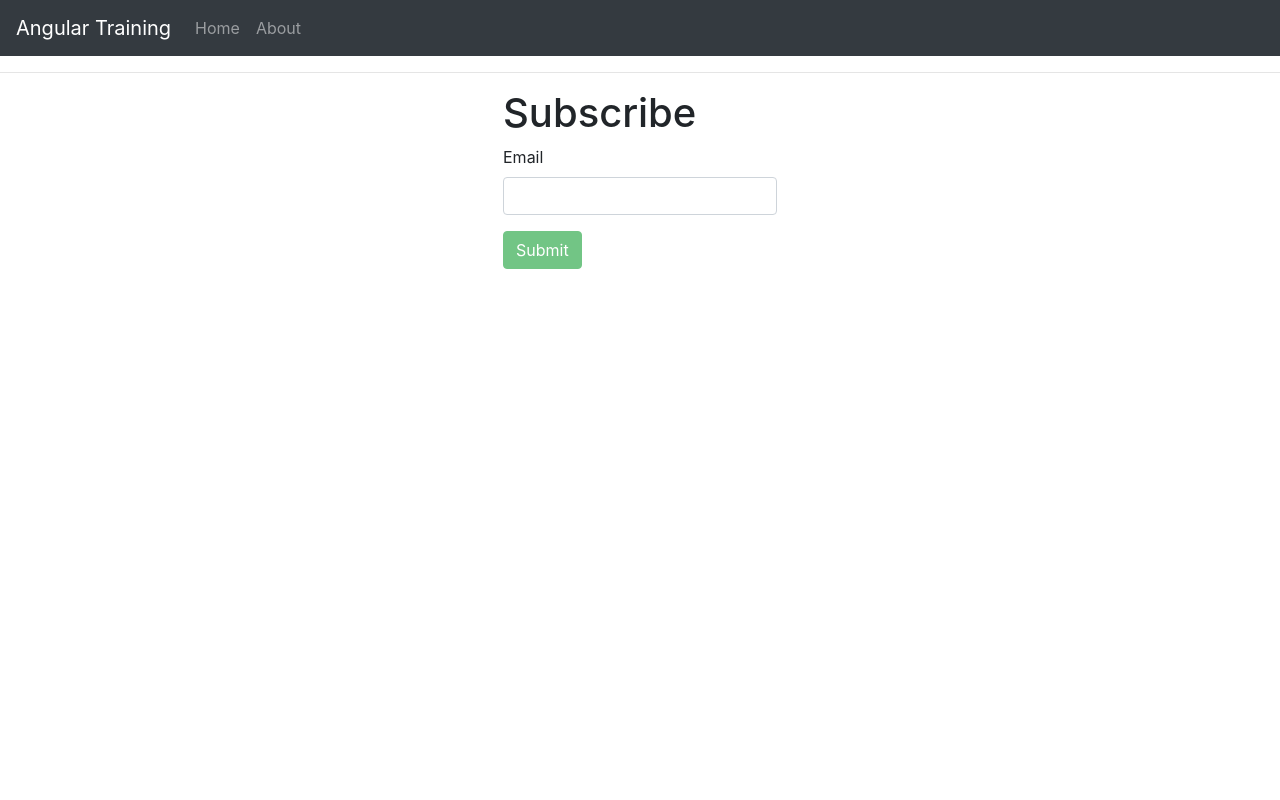
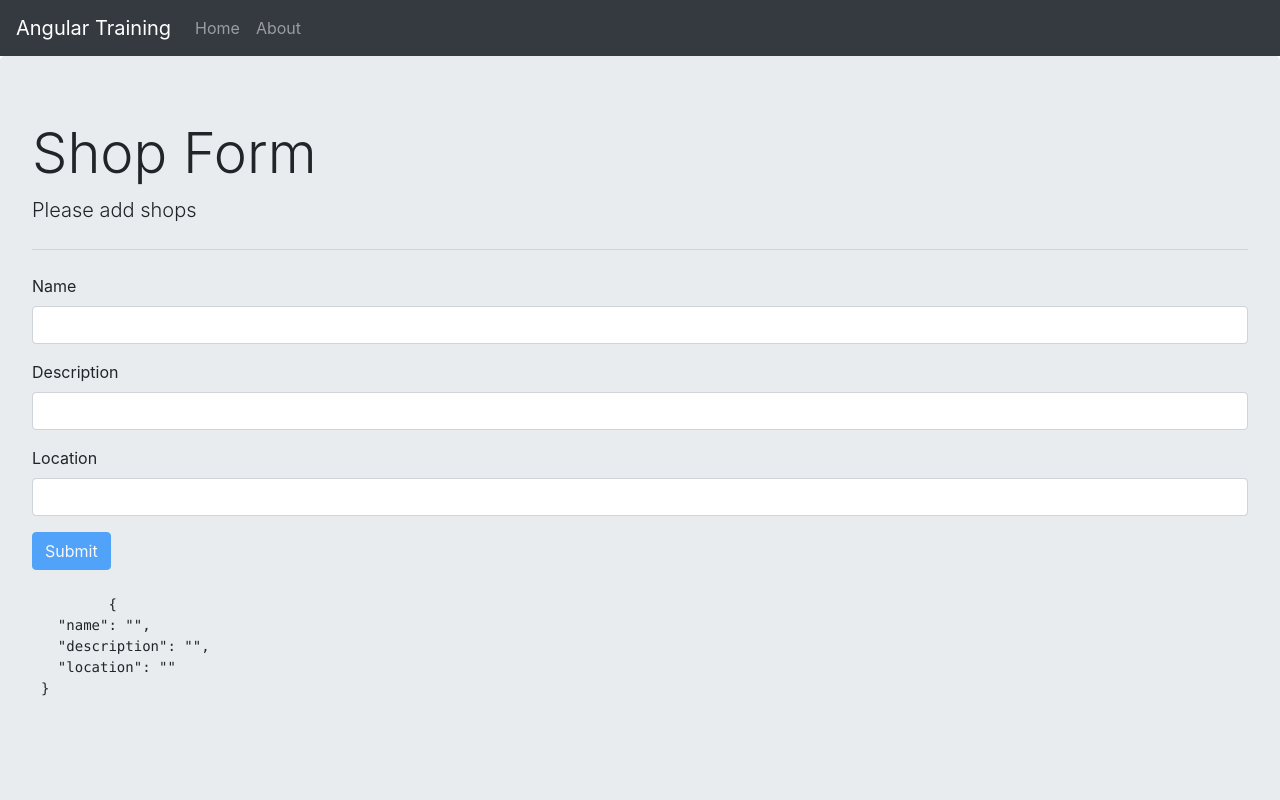
Before and after one commit to elwyncrestha/angular-training-march-2020, an Angular app: page /add-shop in a window 1280 px wide. Shown: the top 800 px of the page. Built offline with nearby package versions, Linux system fonts and the light colour scheme.

Commit message:
Featuere: Added Reactive form example

```diff
--- a/src/app/app.module.ts
+++ b/src/app/app.module.ts
@@ -9,7 +9,7 @@ import { HomeComponent } from './component/home/home.component';
 import { AboutDetailComponent } from './component/about/about-detail/about-detail.component';
 import {HttpClientModule} from '@angular/common/http';
 import { ShopFormComponent } from './component/shop-form/shop-form.component';
-import {FormsModule} from "@angular/forms";
+import {FormsModule, ReactiveFormsModule} from '@angular/forms';
 import { SubscribeComponent } from './component/subscribe/subscribe.component';
 
 @NgModule({
@@ -26,7 +26,8 @@ import { SubscribeComponent } from './component/subscribe/subscribe.component';
     BrowserModule,
     AppRoutingModule,
     HttpClientModule,
-    FormsModule
+    FormsModule,
+    ReactiveFormsModule
   ],
   providers: [],
   bootstrap: [AppComponent]
--- a/src/app/component/shop-form/shop-form.component.html
+++ b/src/app/component/shop-form/shop-form.component.html
@@ -0,0 +1,29 @@
+<div class="jumbotron">
+  <h1 class="display-4">Shop Form</h1>
+  <p class="lead">Please add shops</p>
+  <hr class="my-4">
+
+  <form (ngSubmit)="submit()" [formGroup]="shopForm">
+    <div class="form-group">
+      <label for="name">Name</label>
+      <input formControlName="name" type="text" class="form-control" id="name">
+    </div>
+    <div class="form-group">
+      <label for="description">Description</label>
+      <input formControlName="description" type="text" class="form-control" id="description">
+    </div>
+    <div class="form-group">
+      <label for="location">Location</label>
+      <input formControlName="location" type="text" class="form-control" id="location">
+    </div>
+    <button type="submit" class="btn btn-primary" [disabled]="shopForm.invalid">Submit</button>
+  </form>
+
+  <div class="row">
+    <div class="col-md-12 p-4">
+      <pre>
+        {{shopForm.value | json}}
+      </pre>
+    </div>
+  </div>
+</div>
--- a/src/app/component/shop-form/shop-form.component.ts
+++ b/src/app/component/shop-form/shop-form.component.ts
@@ -1,4 +1,5 @@
 import {Component, OnInit} from '@angular/core';
+import {FormBuilder, FormControl, FormGroup, Validators} from '@angular/forms';
 
 @Component({
   selector: 'app-shop-form',
@@ -6,10 +7,25 @@ import {Component, OnInit} from '@angular/core';
   styleUrls: ['./shop-form.component.css']
 })
 export class ShopFormComponent implements OnInit {
-  constructor() {
+
+  shopForm: FormGroup;
+
+  constructor(private formBuilder: FormBuilder) {
   }
 
   ngOnInit(): void {
+    this.buildForm();
   }
 
+  private buildForm(): void {
+    this.shopForm = this.formBuilder.group({
+      name: ['', Validators.required],
+      description: [''],
+      location: [''],
+    });
+  }
+
+  submit() {
+    console.log(this.shopForm.value);
+  }
 }
```
